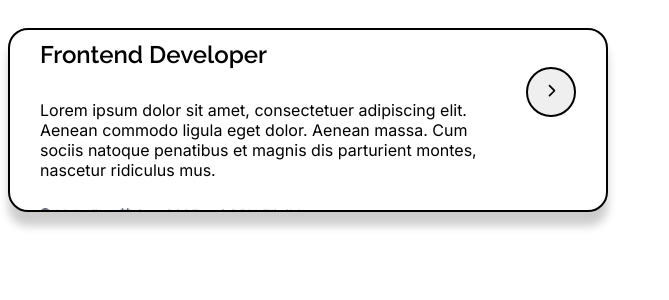
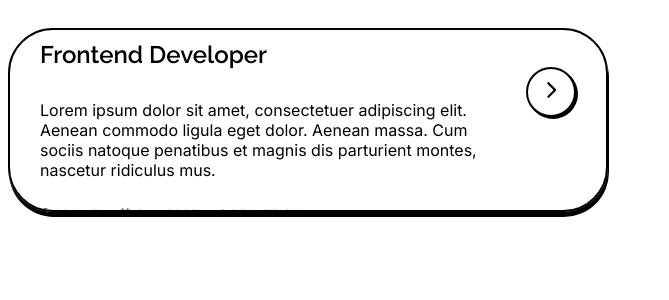
Before and after one commit to camposjoaoc/course-catalog, a React (Vite) app in the folder client/: page / in a window 1280 px wide. Shown: the top 300 px of the page, without its empty margins (0-669 px from the left). Built offline with nearby package versions, Linux system fonts and the light colour scheme; the HTML template or start-up script is replaced by a standard one.

Commit message:
Small changes

```diff
--- a/client/src/styles/CourseCard.scss
+++ b/client/src/styles/CourseCard.scss
@@ -9,9 +9,10 @@
     width: 45vw;
     height: 20vh;
     gap: 16px;
-    border-radius: 20px;
+    border-radius: 45px;
     border: 2px solid #000000;
-    box-shadow: 0 14px 10px 0 rgba(0, 0, 0, 0.2);
+    // box-shadow: 0 14px 10px 0 rgba(0, 0, 0, 0.2);
+    box-shadow: 1px 5px 0 #000;
     overflow: auto;
 }
 .course-content {
--- a/client/src/styles/GoToCourseBtn.scss
+++ b/client/src/styles/GoToCourseBtn.scss
@@ -2,9 +2,23 @@
     width: 50px;
     height: 50px;
     padding: 10px;
-    text-align: center;
-    text-decoration: none;
-    border: 2px solid #000000;
-    border-radius: 50px;
+    border: 2px solid #000;
+    border-radius: 50%;
+    background-color: white;
+    color: black;
     cursor: pointer;
+    font-size: 18px;
+    font-weight: bold;
+    transition:
+        transform 0.1s ease,
+        box-shadow 0.1s ease;
+
+    /* Sombra 3D */
+    box-shadow: 2px 2px 0 #000;
+
+    /* Empurrar ao clicar */
+    &:active {
+        transform: translate(2px, 2px);
+        box-shadow: 2px 2px 0 #000;
+    }
 }
```
